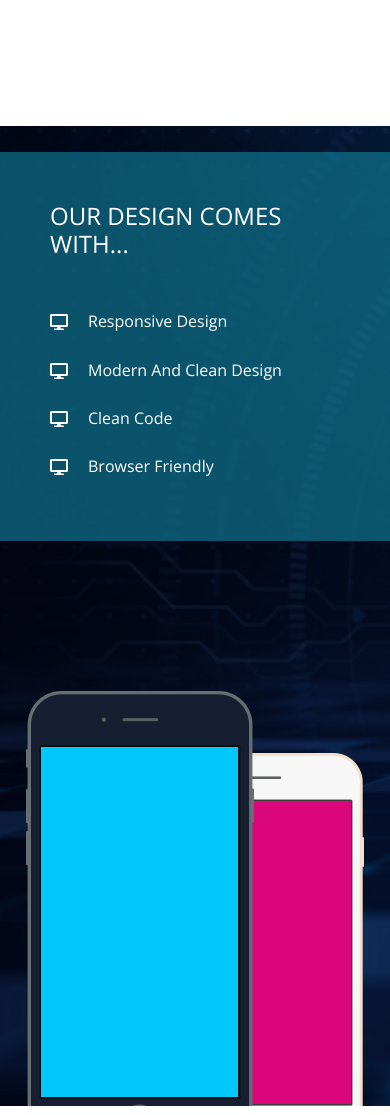
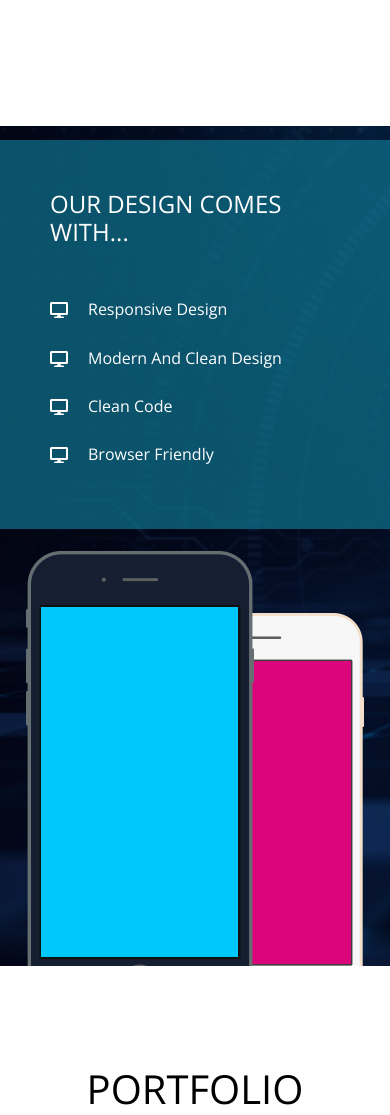
Before and after one commit to ahmed18gaa/HTML_And_CSS_Template_Two, a plain HTML site: page index.html in a window 390 px wide. Shown: the part 2420-3535 px from the top of the page. Drawn offline with nearby package versions, Linux system fonts and the light colour scheme.

Commit message:
Fix Design Section

```diff
--- a/css/kasper.css
+++ b/css/kasper.css
@@ -371,10 +371,15 @@ header nav .form i {
 @media (max-width: 767px) {
   .design {
     flex-direction: column-reverse;
-    min-height: 980px;
+    /* min-height: 980px; */
+    height: 840px;
   }
   .design .text {
     width: 100%;
+    margin-bottom: 22px;
+  }
+  .design .image img {
+    margin-top: -150px;
   }
 }
 /* End Design */
```
